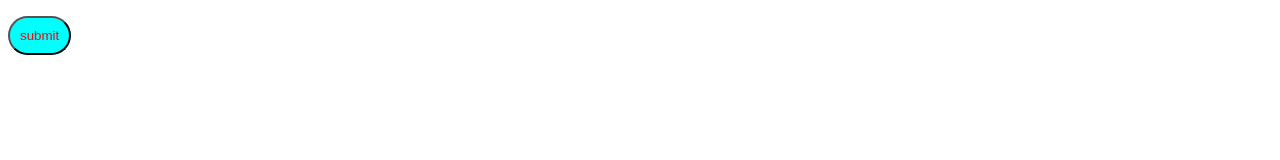
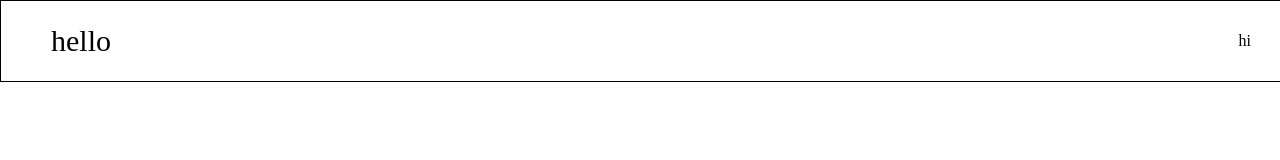
Before and after one commit to studyyodhastudent/student, a plain HTML site: page astha/index.html in a window 1280 px wide. Drawn offline with Linux system fonts and the light colour scheme.

Commit message:
div style

```diff
--- a/astha/index.css
+++ b/astha/index.css
@@ -1,3 +1,33 @@
+/* 1-mar */
+*{
+    margin: 0px;
+    padding: 0px;
+}
+.main{
+    width: 100%;
+    height: 80px;
+    border:1px solid black;
+}
+
+.divleft
+{
+    float: left;
+    line-height: 80px;
+    padding-left: 50px;
+    font-size: 30px;
+
+    /* padding-left: 30px; */
+}
+.divright
+{
+    float: right;
+    line-height: 80px;
+    padding-right: 30px;
+}
+
+
+
+/* preivous */
 .myfont
 {
     font-size: 30px;
--- a/astha/index.html
+++ b/astha/index.html
@@ -53,9 +53,17 @@
             voluptatibus quidem ab unde accusamus, earum autem id provident. Eligendi eveniet quo pariatur deleniti.
         </p>
     </div> -->
-    <p>
+    <!-- <p>
         <button class="btnClick"> submit </button>
-    </p>
+    </p> -->
+    <div class="main">
+        <div class="divleft">
+            hello
+        </div>
+        <div class="divright">
+            hi
+        </div>
+    </div>
 </body>
 
 </html>
```
